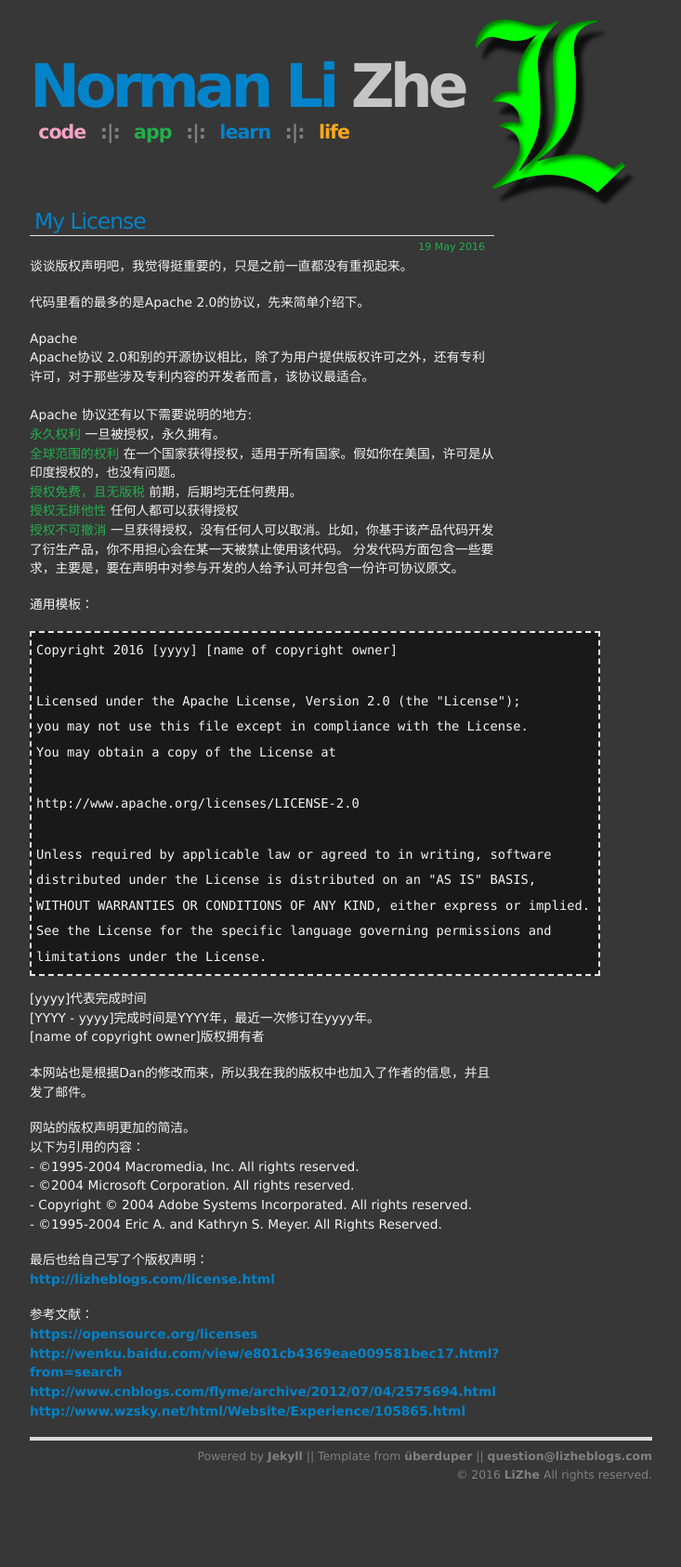
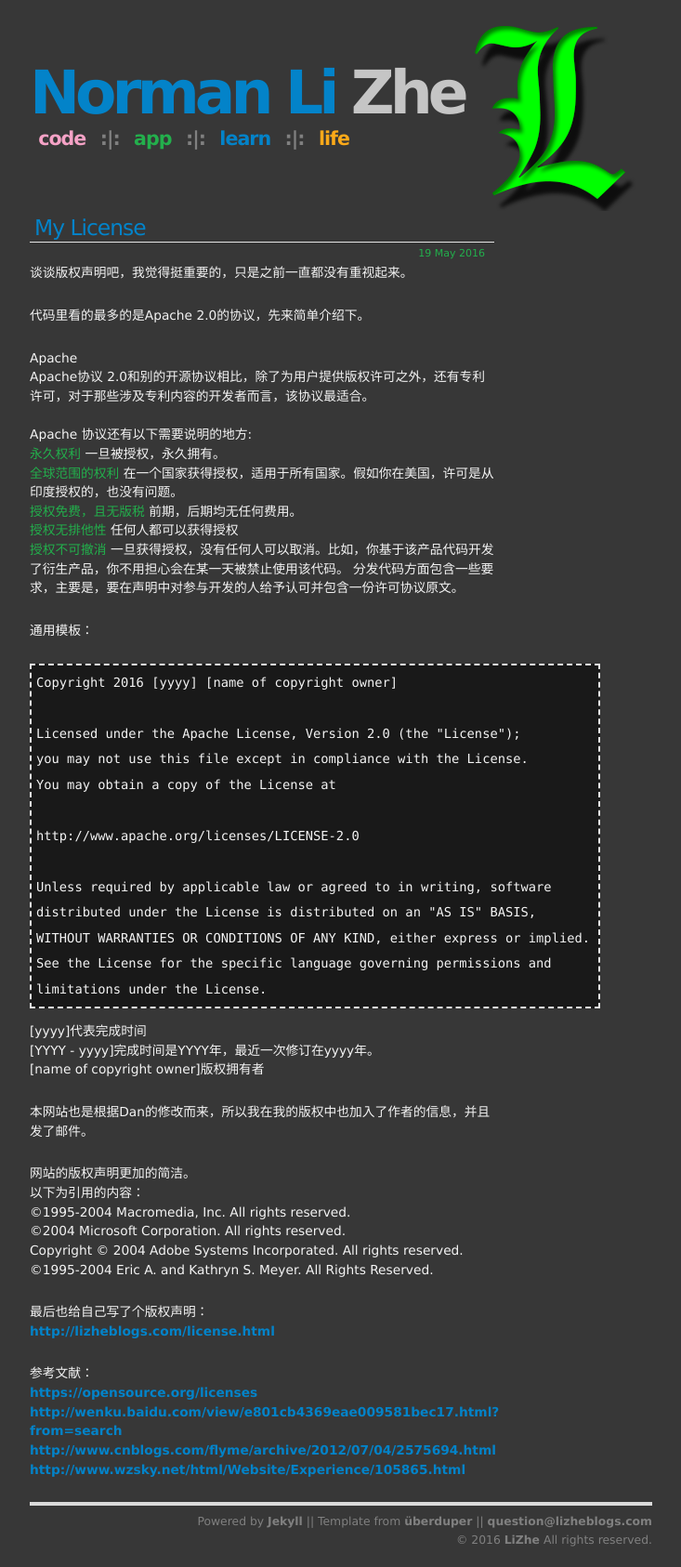
Before and after one commit to pulque/pulque.github.io, a Jekyll site: the page built from all/code/_posts/2016-05-19-my-license.html, in a window 1280 px wide. Shown: the whole page at 93% size, without its empty margins (273-1006 px from the left). Built offline with Jekyll 4.4.1, drawn with Linux system fonts in a browser that asks for light colours; before the commit the page ends 1616 px from its top, so only the background shows below that.

```diff
--- a/all/code/_posts/2016-05-19-my-license.html
+++ b/all/code/_posts/2016-05-19-my-license.html
@@ -51,10 +51,10 @@ limitations under the License.
 
 <p>网站的版权声明更加的简洁。<br>
 以下为引用的内容：<br>
-- ©1995-2004 Macromedia, Inc. All rights reserved.<br>
-- ©2004 Microsoft Corporation. All rights reserved.<br>
-- Copyright © 2004 Adobe Systems Incorporated. All rights reserved.<br>
-- ©1995-2004 Eric A. and Kathryn S. Meyer. All Rights Reserved.</p>
+©1995-2004 Macromedia, Inc. All rights reserved.<br>
+©2004 Microsoft Corporation. All rights reserved.<br>
+Copyright © 2004 Adobe Systems Incorporated. All rights reserved.<br>
+©1995-2004 Eric A. and Kathryn S. Meyer. All Rights Reserved.</p>
 
 <p>最后也给自己写了个版权声明：<br>
 <a href="/html/license.html">http://lizheblogs.com/license.html</a></p>
--- a/css/default.css
+++ b/css/default.css
@@ -25,7 +25,7 @@ border:0;
 }
 
 p {
-margin:0 0 18px 0px;
+margin:0 0 25px 0px;
 }
 
 ul,ol,dl {
--- a/html/about.html
+++ b/html/about.html
@@ -20,4 +20,5 @@ title: Norman's Tech Blog
   <div>
   <img src="/images/site/lz.png" alt="myself" />
   </div>
+
 </div>
```
Also changed, not shown: all/life/_posts/2016-05-19-idea-of-blogs.html (added, +26 -0 lines).
